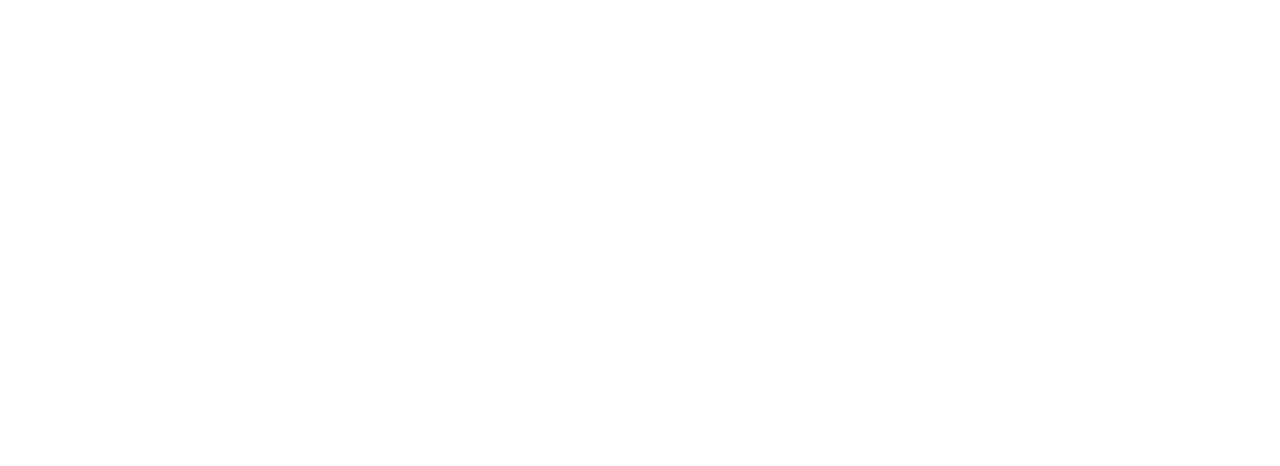
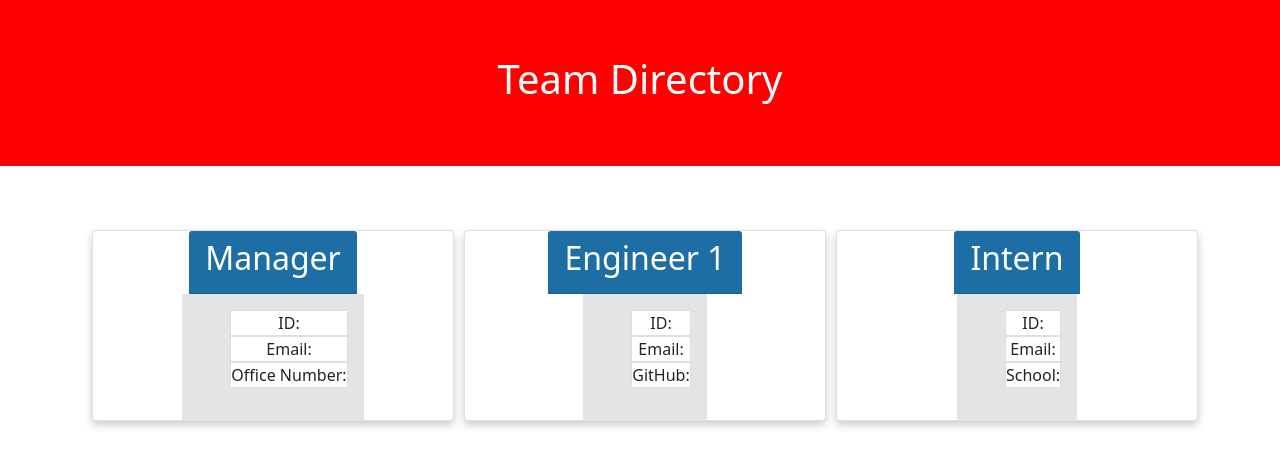
Before and after one commit to maximosandoval/team-profile-generator, a website: page dist/index.html in a window 1280 px wide. Drawn offline with nearby package versions, Linux system fonts and the light colour scheme.

Commit message:
Updated files
1. Updated HTML file
2. Updated CSS

```diff
--- a/dist/index.html
+++ b/dist/index.html
@@ -1 +1,96 @@
-<!--Hard code the HTML and CSS in the dist folder -->
+<!--Hard code the output HTML and CSS in the dist folder -->
+<!DOCTYPE html>
+<html lang="en">
+  <head>
+    <meta charset="UTF-8" />
+    <meta http-equiv="X-UA-Compatible" content="IE=edge" />
+    <meta name="viewport" content="width=device-width, initial-scale=1.0" />
+    <link href="https://cdn.jsdelivr.net/npm/bootstrap@5.0.2/dist/css/bootstrap.min.css" rel="stylesheet" integrity="sha384-EVSTQN3/azprG1Anm3QDgpJLIm9Nao0Yz1ztcQTwFspd3yD65VohhpuuCOmLASjC" crossorigin="anonymous">
+    <link rel="stylesheet" href="style.css" />
+    <title>Maximo Sandoval Team Directory</title>
+  </head>
+  <body>
+    <div class="container-fluid">
+      <div class="row">
+        <div class="col-12 jumbotron md-3 mainheader">
+      <h1>Team Directory</h1>
+    </div>
+    </div>
+    <div class="container">
+      <div class="row">
+      <div class="col-12 d-flex justify-content-center">
+        <br><br>
+      <!--Start Manager Card-->
+        <div class="card">
+       <div class="card-header">
+        <h2 class="card-fullname"><i class="fas fa-mug-hot mr-2"></i>Manager</h2>
+        </div>
+        <div class="card-body">
+        <ul class="list-main">
+          <li class="list-id">ID:</li>
+          <li class="list-id">Email:<a href="mailto:"></a></li>
+          <li class="list-id">Office Number:</li>
+        </ul>
+      </div>
+      </div>
+      <!--END Manager Card-->
+      <!--Start Engineer Card 1-->
+      <div class="card">
+        <div class="card-header">
+         <h2 class="card-fullname"><i class="fas fa-mug-hot mr-2"></i>Engineer 1</h2>
+         </div>
+         <div class="card-body">
+         <ul class="list-main">
+           <li class="list-id">ID:</li>
+           <li class="list-id">Email:<a href="mailto:"></a></li>
+           <li class="list-id">GitHub:</li>
+         </ul>
+       </div>
+       </div>
+       <!--End Engineer Card 1-->
+    <!--Start Engineer Card 2
+    <div class="card">
+      <div class="card-header">
+       <h2 class="card-fullname"><i class="fas fa-mug-hot mr-2"></i>Engineer 2</h2>
+       </div>
+       <div class="card-body">
+       <ul class="list-main">
+         <li class="list-id">ID:</li>
+         <li class="list-id">Email:<a href="mailto:"></a></li>
+         <li class="list-id">GitHub:</li>
+       </ul>
+     </div>
+     </div>
+     End Engineer Card 2-->
+     <!--Start Engineer Card 3
+     <div class="card">
+      <div class="card-header">
+       <h2 class="card-fullname"><i class="fas fa-mug-hot mr-2"></i>Engineer 3</h2>
+       </div>
+       <div class="card-body">
+       <ul class="list-main">
+         <li class="list-id">ID:</li>
+         <li class="list-id">Email:<a href="mailto:"></a></li>
+         <li class="list-id">GitHub:</li>
+       </ul>
+     </div>
+     </div>
+     End Engineer Card 3-->
+     <!--Start Intern Card-->
+     <div class="card">
+      <div class="card-header">
+       <h2 class="card-fullname"><i class="fas fa-mug-hot mr-2"></i>Intern</h2>
+       </div>
+       <div class="card-body">
+       <ul class="list-main">
+         <li class="list-id">ID:</li>
+         <li class="list-id">Email:<a href="mailto:"></a></li>
+         <li class="list-id">School:</li>
+       </ul>
+     </div>
+     </div>
+     <!--End Intern Card-->
+    <!-- Bootstrap Bundle with Popper -->
+    <script src="https://cdn.jsdelivr.net/npm/bootstrap@5.0.2/dist/js/bootstrap.bundle.min.js" integrity="sha384-MrcW6ZMFYlzcLA8Nl+NtUVF0sA7MsXsP1UyJoMp4YLEuNSfAP+JcXn/tWtIaxVXM" crossorigin="anonymous"></script>
+  </body>
+</html>
--- a/dist/style.css
+++ b/dist/style.css
@@ -1 +1,52 @@
 /*Hard code the HTML and CSS in the dist folder */
+
+.mainheader {
+  display: flex;
+  flex-direction: column;
+  align-items: center;
+  align-content: center;
+  background-color: red;
+  color: white;
+  padding-top: 55px;
+  padding-bottom: 55px;
+  margin-bottom: 4em;
+}
+
+.card {
+  box-shadow: 0 4px 8px 0 rgba(0, 0, 0, 0.2);
+  /* border: 1px solid #ccc; */
+  transition: 0.3s;
+  width: 40%;
+  /* padding: 1px; */
+  text-align: center;
+  align-items: center;
+  margin-left: 10px;
+}
+
+.card:hover {
+  box-shadow: 0 8px 16px 0 rgba(0, 0, 0, 0.2);
+}
+
+.card-header {
+  background-color: #1c6ea4;
+  color: #ffffff;
+}
+
+.card-fullname {
+}
+
+.card-title {
+}
+
+.card-body {
+  background-color: #e4e4e4;
+}
+
+ul {
+  list-style-type: none;
+}
+
+.list-id {
+  border: 1px solid #dedede;
+  background-color: #ffffff;
+}
```
